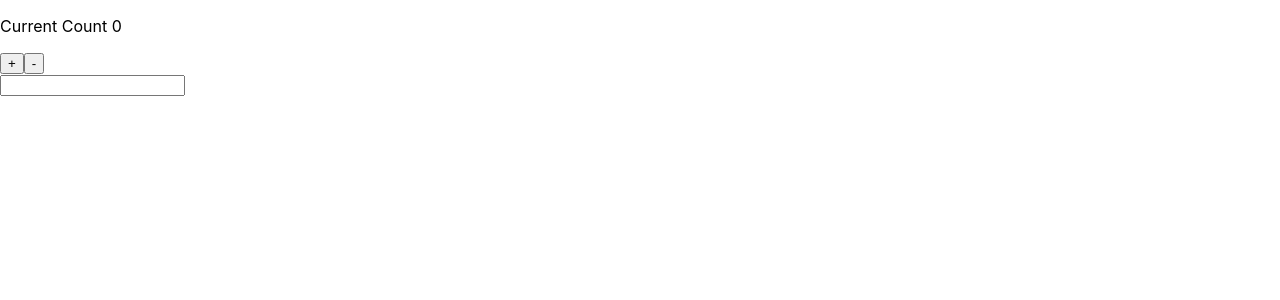
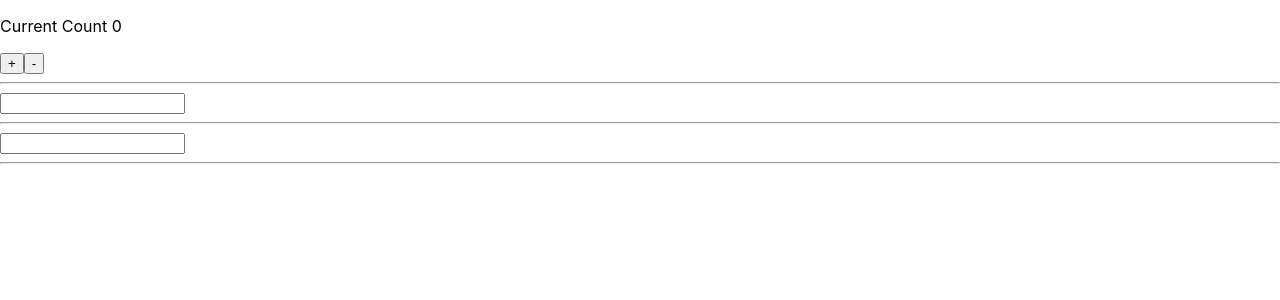
Before and after one commit to SAHARSH123/React-Custom-Hooks, a React (Create React App) app: page / in a window 1280 px wide. Shown: the top 300 px of the page. Built offline with nearby package versions, Linux system fonts and the light colour scheme.

Commit message:
Added useDebounceHooks

```diff
--- a/src/App.js
+++ b/src/App.js
@@ -1,12 +1,17 @@
 import React from "react";
 import AddSubtractDemo from "./AddSubtractDemo";
+import DebounceDemo from "./DebounceDemo";
 import LocalStorageDemo from "./LocalStorageDemo";
 
 function App() {
   return (
     <div>
       <AddSubtractDemo />
+      <hr />
       <LocalStorageDemo />
+      <hr />
+      <DebounceDemo />
+      <hr />
     </div>
   );
 }
--- /dev/null
+++ b/src/DebounceDemo.js
@@ -0,0 +1,26 @@
+import React, { useEffect, useState } from "react";
+import { useDebounce } from "./hooks/useDebounce";
+
+function DebounceDemo() {
+  const [searchTerm, setSearchTerm] = useState("");
+  const [loading, setLoading] = useState(false);
+  const debouncedValue = useDebounce(searchTerm, 3000);
+
+  useEffect(() => {
+    //mimicing api call
+    setLoading(true);
+    setTimeout(() => {
+      console.log("Initated search for ", searchTerm);
+      setLoading(false);
+    }, 2000);
+  }, [debouncedValue]);
+
+  const handleChange = (e) => {
+    setSearchTerm(e.target.value);
+  };
+
+  if (loading) return <div>Loding ...</div>;
+  return <input type="text" value={searchTerm} onChange={handleChange} />;
+}
+
+export default DebounceDemo;
--- /dev/null
+++ b/src/hooks/useDebounce.js
@@ -0,0 +1,16 @@
+import { useState, useEffect } from "react";
+export function useDebounce(value = "", delay = 0) {
+  const [initialValue, setInitialValue] = useState(value);
+  useEffect(() => {
+    const timeOutId = setTimeout(() => {
+      setInitialValue(value);
+    }, delay);
+    console.log("setting timeout id ", timeOutId);
+    return () => {
+      clearTimeout(timeOutId);
+      console.log(`Clearing timeout id ${timeOutId}`);
+    };
+  }, [value, delay]);
+
+  return initialValue;
+}
```
